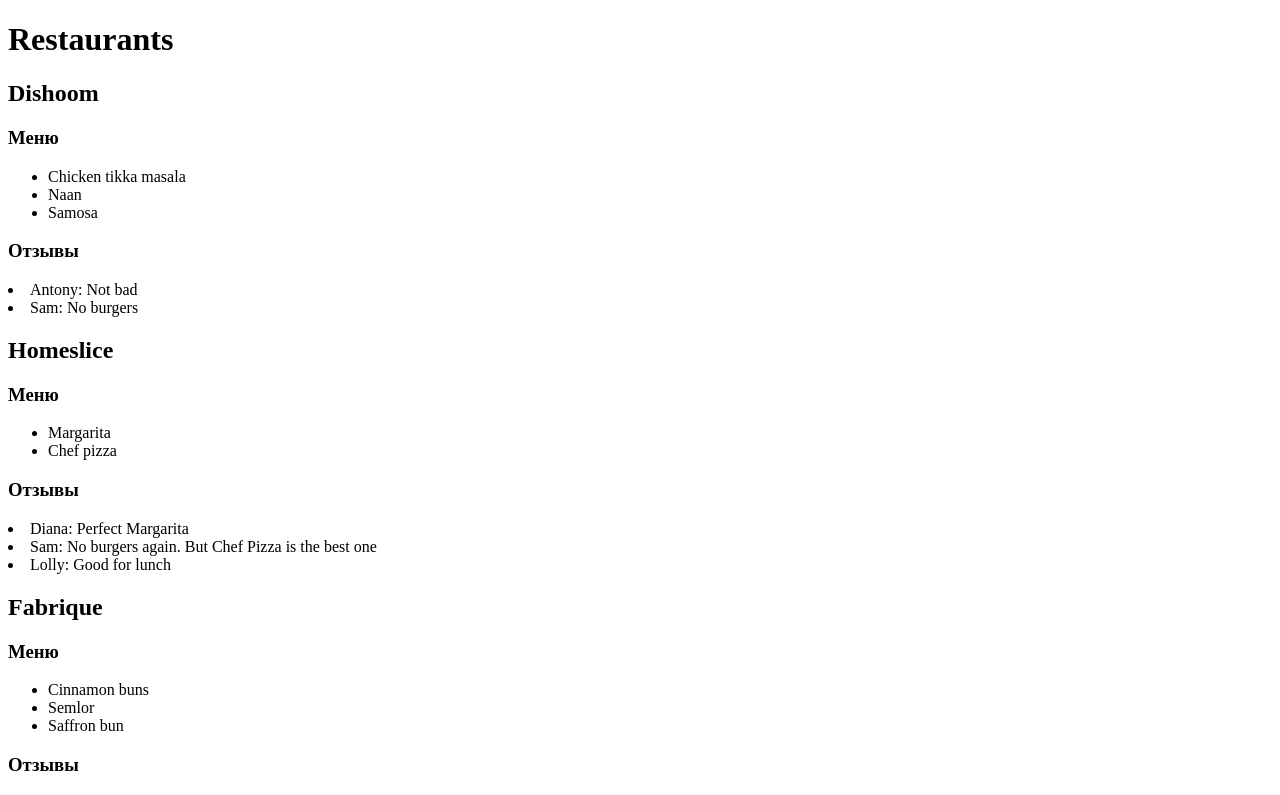
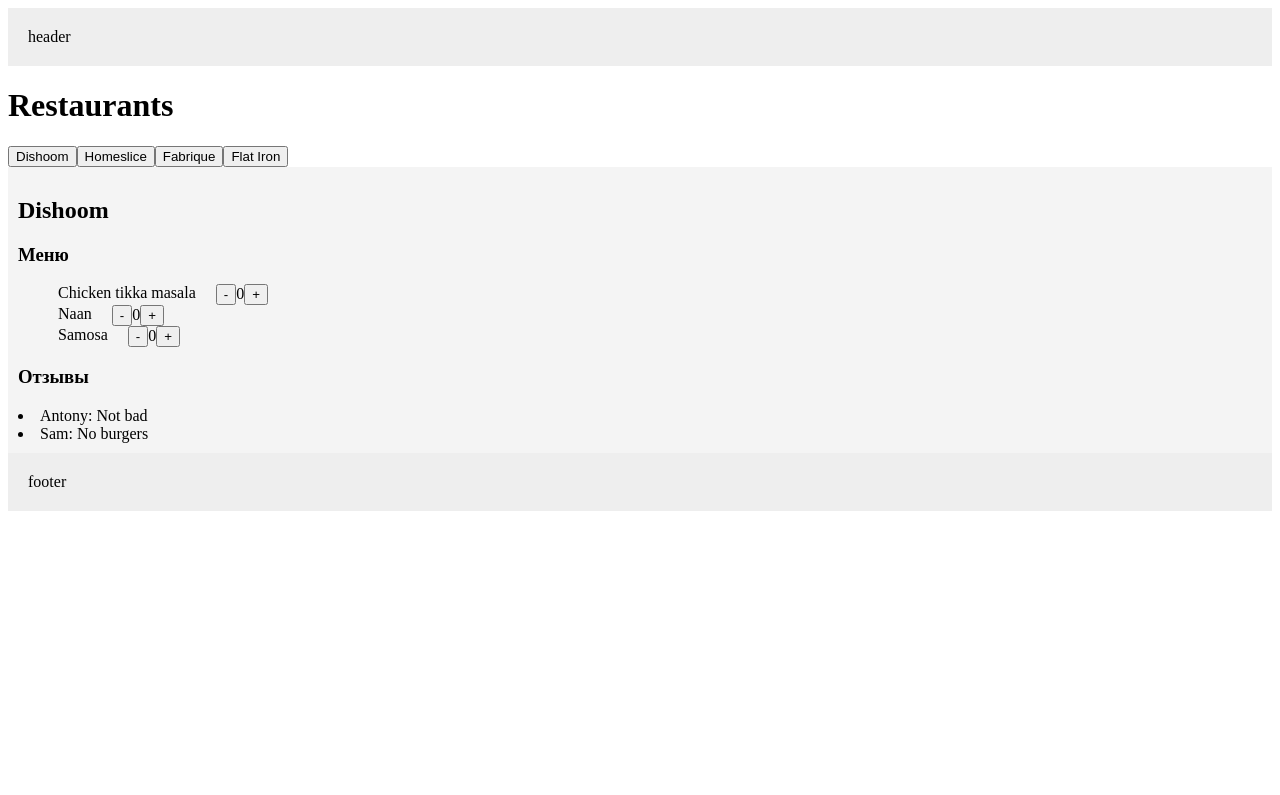
Before and after one commit to besedin-art/react20250630, a React (Vite) app: page / in a window 1280 px wide. Shown: the top 795 px of the page. Built offline with nearby package versions, Linux system fonts and the light colour scheme.

Commit message:
homework 3

```diff
--- a/package.json
+++ b/package.json
@@ -18,7 +18,8 @@
     "@types/react": "^19.1.8",
     "@types/react-dom": "^19.1.6",
     "@vitejs/plugin-react": "^4.5.2",
-    "eslint": "^9.29.0",
+    "eslint": "^9.30.1",
+    "eslint-plugin-react": "^7.37.5",
     "eslint-plugin-react-hooks": "^5.2.0",
     "eslint-plugin-react-refresh": "^0.4.20",
     "globals": "^16.2.0",
--- a/src/App.jsx
+++ /dev/null
@@ -1,26 +0,0 @@
-const App = ({ restaurants }) => {
-  return (
-    <div>
-      <h1>Restaurants</h1>
-      {restaurants.map(restaurant => (
-        <div key={restaurant.id} className="restaurant">
-          <h2>{restaurant.name}</h2>
-          <h3>Меню</h3>
-          <ul>
-            {restaurant.menu.map(dish => (
-              <li key={dish.id}>{dish.name}</li>
-            ))}
-          </ul>
-          <h3>Отзывы</h3>
-          {restaurant.reviews.map(review => (
-            <li key={review.id}>
-              {review.user}: {review.text}
-            </li>
-          ))}
-        </div>
-      ))}
-    </div>
-  );
-}
-
-export default App;
--- /dev/null
+++ b/src/components/App/App.jsx
@@ -0,0 +1,24 @@
+import { restaurants } from "../../constants/mock";
+import { Layout } from "../Layout/Layout";
+import { Restaurants } from "../Restaurants/Restaurants";
+
+const App = () => {
+  return (
+    <Layout>
+      {
+        !restaurants &&
+        <div>Loading...</div>
+      }
+      {
+        restaurants &&
+        <>
+          <h1>Restaurants</h1>
+          <Restaurants restaurants={restaurants} />
+        </>
+      }
+
+    </Layout>
+  );
+}
+
+export default App;
--- /dev/null
+++ b/src/components/Counter/Counter.jsx
@@ -0,0 +1,23 @@
+import { useState } from "react";
+
+export const Counter = ({ initial = 0, max = Infinity, min = 0 }) => {
+  const [value, setValue] = useState(initial);
+
+  const decrement = () => {
+    if (value - 1 < min) return;
+    setValue(value - 1);
+  }
+
+  const increment = () => {
+    if (value + 1 > max) return;
+    setValue(value + 1);
+  }
+
+  return (
+    <div>
+      <button onClick={decrement}>-</button>
+      {value}
+      <button onClick={increment}>+</button>
+    </div>
+  );
+}
--- /dev/null
+++ b/src/components/Dish/Dish.jsx
@@ -0,0 +1,11 @@
+import { Counter } from "../Counter/Counter";
+import { maxDishCount } from "../../constants/settings";
+
+export const Dish = ({ dish }) => {
+  return (
+    <li style={{ display: 'flex', gap: '20px' }}>
+      {dish.name}
+      <Counter max={maxDishCount} />
+    </li>
+  );
+}
--- /dev/null
+++ b/src/components/Layout/Layout.jsx
@@ -0,0 +1,11 @@
+import { Fragment } from "react";
+
+export const Layout = ({ children }) => {
+  return (
+    <>
+      <header style={{ backgroundColor: '#eee', padding: '20px' }}>header</header>
+      <main>{children}</main>
+      <footer style={{ backgroundColor: '#eee', padding: '20px' }}>footer</footer>
+    </>
+  );
+}
--- /dev/null
+++ b/src/components/Restaurant/Restaurant.jsx
@@ -0,0 +1,28 @@
+import { Dish } from "../Dish/Dish";
+
+export const Restaurant = ({ restaurant }) => {
+  return (
+    <div style={{ backgroundColor: '#f4f4f4', padding: '10px' }}>
+      <h2>{restaurant.name}</h2>
+      <h3>Меню</h3>
+      <ul>
+        {restaurant.menu.map(dish => (
+          <Dish dish={dish} key={dish.id} />
+        ))}
+      </ul>
+      <h3>Отзывы</h3>
+      {
+        !!restaurant.reviews.length &&
+        restaurant.reviews.map(review => (
+          <li key={review.id}>
+            {review.user}: {review.text}
+          </li>
+        ))
+      }
+      {
+        !restaurant.reviews.length &&
+        <div>Отзывов еще нет</div>
+      }
+    </div>
+  );
+}
--- /dev/null
+++ b/src/components/Restaurants/Restaurants.jsx
@@ -0,0 +1,22 @@
+import { Restaurant } from "../Restaurant/Restaurant";
+import { useState } from "react";
+
+export const Restaurants = ({ restaurants }) => {
+  const [current, setCurrent] = useState(0);
+
+  const selectRestaurant = (idx) => {
+    if (current === idx) return;
+    setCurrent(idx);
+  }
+
+  return (
+    <>
+      <div>
+        {restaurants.map(({ id, name }, idx) => <button key={id} onClick={() => selectRestaurant(idx)}>{name}</button>)}
+      </div>
+      <div>
+        {<Restaurant restaurant={restaurants[current]} />}
+      </div>
+    </>
+  );
+}
--- /dev/null
+++ b/src/constants/settings.js
@@ -0,0 +1 @@
+export const maxDishCount = 5;
--- a/src/main.jsx
+++ b/src/main.jsx
@@ -1,9 +1,8 @@
 import { createRoot } from 'react-dom/client';
-import App from './App';
-import { restaurants } from './mock';
+import App from './components/App/App';
 
 const root = document.getElementById('root');
 
 const reactRoot = createRoot(root);
 
-reactRoot.render(<App restaurants={restaurants} />);
+reactRoot.render(<App />);
```
Also changed, not shown: eslint.config.js (+27 -17 lines), src/constants/mock.js (renamed from src/mock.js), 1 other file (tests, documents, lock files or other folders).
